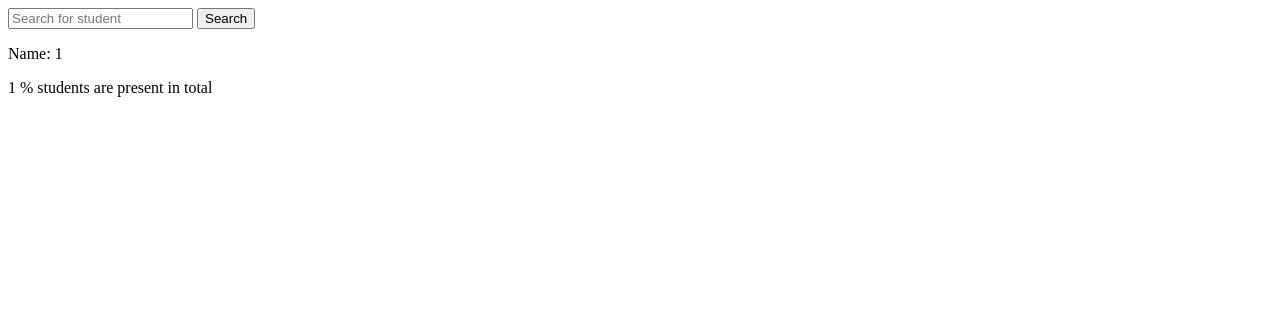
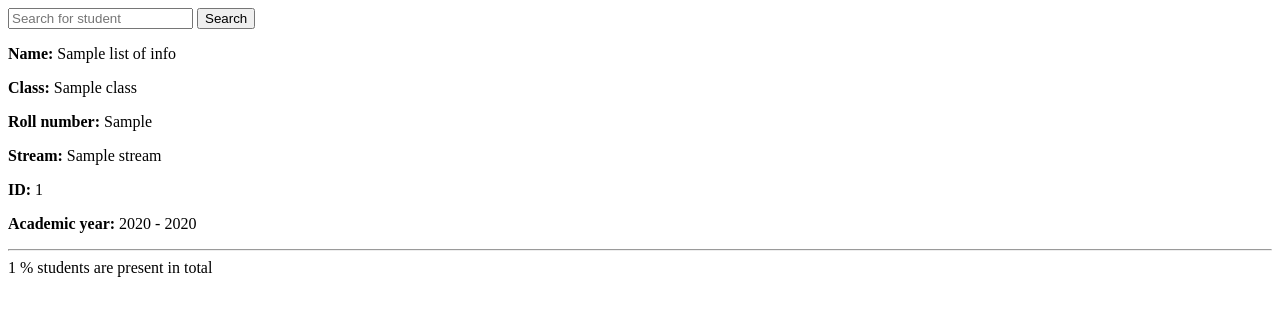
Before and after one commit to localrice/dalton-attendance, a Flask app: template templates/students.html in a window 1280 px wide. Shown: the top 316 px of the page. Run offline with Flask 3, Linux system fonts and the light colour scheme; the template is opened without the code that fills it: most values are stand-ins (such as "Sample title", 1, 10 or a date in 2020).

Commit message:
displays student info if found in the DB

```diff
--- a/templates/students.html
+++ b/templates/students.html
@@ -22,10 +22,21 @@
         <div>
             {% if list_of_info is defined %}
                 {% for a in list_of_info %}
-                <p>
-                    Name: {{ a['id'] }}
-                </p>
+                <div>
+                    <p><strong>Name:</strong> {{ a['name'] }}</p>
+                    <p><strong>Class:</strong> {{ a['class'] }}</p>
+                    <p><strong>Roll number:</strong> {{ a['roll_no'] }}</p>
+                    <p><strong>Stream:</strong> {{ a['stream'] }}</p>
+                    <p><strong>ID:</strong> {{ a['id'] }}</p>
+                    <p><strong>Academic year:</strong> {{ a['academic_year_from'] }} - {{ a['academic_year_to'] }}</p>
+                </div>
+                <hr>
                 {% endfor %}
+            {% endif %}
+        </div>
+        <div>
+            {% if error is defined %}
+            <p><strong>{{error}}</strong></p>
             {% endif %}
         </div>
         <div>
```
